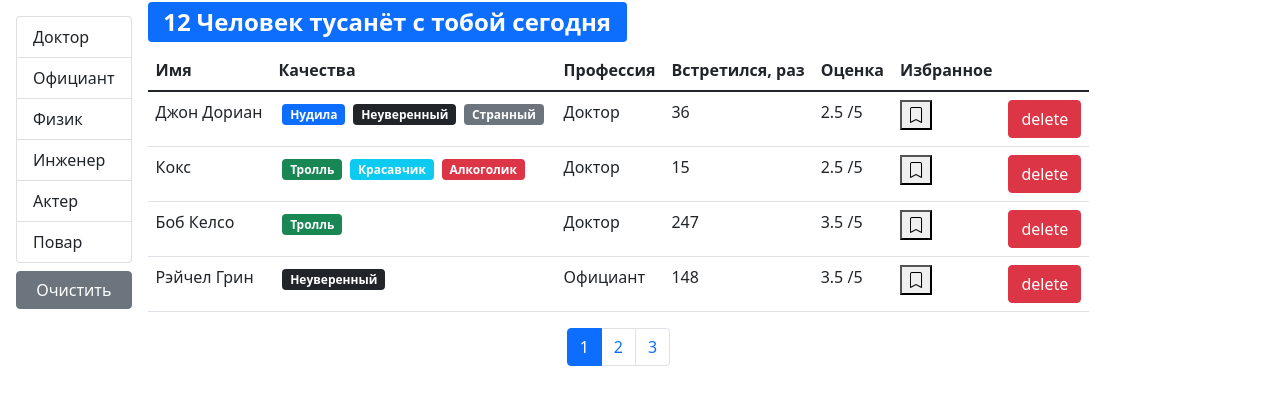
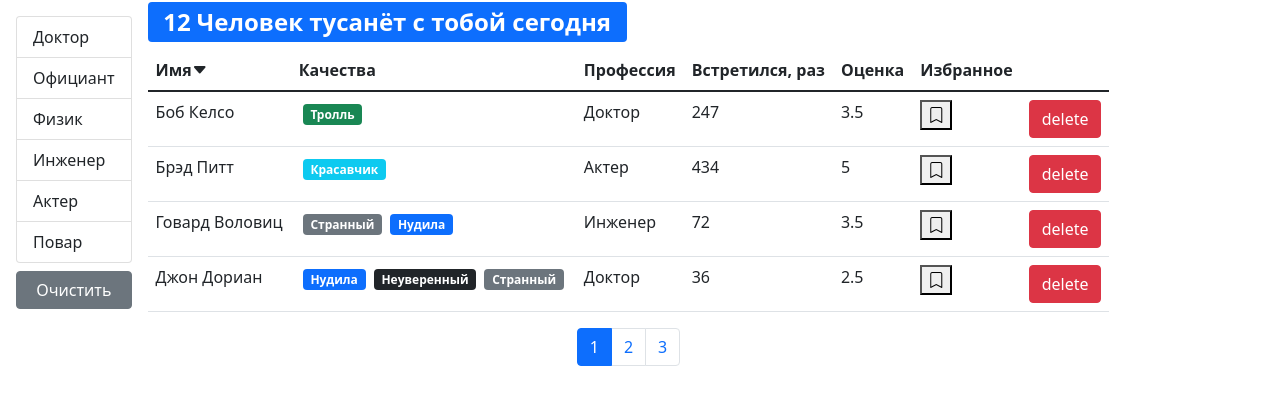
Before and after one commit to SergeyMaxx/fast-company_react, a React (Create React App) app: page / in a window 1280 px wide. Shown: the top 404 px of the page. Built offline with nearby package versions, Linux system fonts and the light colour scheme.

Commit message:
6. Сортировка. Задание 1

```diff
--- a/src/app/App.js
+++ b/src/app/App.js
@@ -1,36 +1,6 @@
-import React, {useEffect, useState} from 'react'
+import React from 'react'
 import Users from './components/users'
-import api from './api'
 
-function App() {
-  const [users, setUsers] = useState(null)
-
-  useEffect(() => {
-    api.users().then(data => setUsers(data))
-  }, [])
-
-  const handleDelete = userId => {
-    setUsers(p => p.filter(user => user._id !== userId))
-  }
-
-  const handleToggleBookMark = id => {
-    setUsers(p => p.map(user => user._id === id
-      ? {...user, bookmark: !user.bookmark}
-      : user
-    ))
-  }
-
-  return (
-    <div>
-      {users &&
-        <Users
-          users={users}
-          onDelete={handleDelete}
-          onToggleBookMark={handleToggleBookMark}
-        />
-      }
-    </div>
-  )
-}
+const App = () => <Users/>
 
 export default App
--- a/src/app/components/pagination.jsx
+++ b/src/app/components/pagination.jsx
@@ -1,11 +1,20 @@
-import React from 'react'
+import React, {useEffect} from 'react'
 import _ from 'lodash'
 import PropTypes from 'prop-types'
 
-const Pagination = ({pageCount, currentPage, onPageChange}) => {
+const Pagination = ({itemsCount, pageSize, currentPage, onPageChange}) => {
+  const pageCount = Math.ceil(itemsCount / pageSize)
   const pages = _.range(1, pageCount + 1)
 
+  useEffect(() => {
+    if (currentPage > pageCount) {
+      onPageChange(pageCount)
+    }
+  }, [itemsCount, currentPage, pageCount])
+
   return (
+    <>
+      {itemsCount > pageSize &&
         <nav>
           <ul className="pagination">
             {pages.map(page => (
@@ -20,11 +29,14 @@
             ))}
           </ul>
         </nav>
+      }
+    </>
   )
 }
 
 Pagination.propTypes = {
-  pageCount: PropTypes.number.isRequired,
+  itemsCount: PropTypes.number.isRequired,
+  pageSize: PropTypes.number.isRequired,
   currentPage: PropTypes.number.isRequired,
   onPageChange: PropTypes.func.isRequired
 }
--- /dev/null
+++ b/src/app/components/qualitiesList.jsx
@@ -0,0 +1,23 @@
+import React from 'react'
+import PropTypes from 'prop-types'
+import Qualities from './qualities'
+
+const QualitiesList = ({qualities}) => {
+  return (
+    <>
+      {qualities.map(q => (
+        <Qualities
+          key={q._id}
+          color={q.color}
+          name={q.name}
+        />
+      ))}
+    </>
+  )
+}
+
+QualitiesList.propTypes = {
+  qualities: PropTypes.arrayOf(PropTypes.object)
+}
+
+export default QualitiesList
--- /dev/null
+++ b/src/app/components/table.jsx
@@ -0,0 +1,34 @@
+import React from 'react'
+import PropTypes from 'prop-types'
+import TableHeader from './tableHeader'
+import TableBody from './tableBody'
+
+const Table = ({onSort, selectedSort, columns, data, children}) => {
+  return (
+    <table className="table">
+      {children || (
+        <>
+          <TableHeader
+            onSort={onSort}
+            selectedSort={selectedSort}
+            columns={columns}
+          />
+          <TableBody
+            columns={columns}
+            data={data}
+          />
+        </>
+      )}
+    </table>
+  )
+}
+
+Table.propTypes = {
+  onSort: PropTypes.func.isRequired,
+  selectedSort: PropTypes.object.isRequired,
+  columns: PropTypes.object.isRequired,
+  data: PropTypes.array.isRequired,
+  children: PropTypes.array
+}
+
+export default Table
--- /dev/null
+++ b/src/app/components/tableBody.jsx
@@ -0,0 +1,37 @@
+import React from 'react'
+import PropTypes from 'prop-types'
+import _ from 'lodash'
+
+const TableBody = ({data, columns}) => {
+  const renderContent = (item, column) => {
+    if (columns[column].component) {
+      const component = columns[column].component
+      if (typeof component === 'function') {
+        return component(item)
+      }
+      return component
+    }
+    return _.get(item, columns[column].path)
+  }
+
+  return (
+    <tbody>
+    {data.map(item => (
+      <tr key={item._id}>
+        {Object.keys(columns).map(column => (
+          <td key={column}>
+            {renderContent(item, column)}
+          </td>
+        ))}
+      </tr>
+    ))}
+    </tbody>
+  )
+}
+
+TableBody.propTypes = {
+  data: PropTypes.array.isRequired,
+  columns: PropTypes.object.isRequired
+}
+
+export default TableBody
--- /dev/null
+++ b/src/app/components/tableHeader.jsx
@@ -0,0 +1,48 @@
+import React from 'react'
+import PropTypes from 'prop-types'
+
+const TableHeader = ({onSort, selectedSort, columns}) => {
+  const handleSort = item => {
+    if (selectedSort.path === item) {
+      onSort({
+        ...selectedSort,
+        order: selectedSort.order === 'asc' ? 'desc' : 'asc'
+      })
+    } else {
+      onSort({path: item, order: 'asc'})
+    }
+  }
+
+  const createArrow = selectedSort.order === 'asc'
+    ? <i className="bi bi-caret-down-fill"/>
+    : <i className="bi bi-caret-up-fill"/>
+
+  return (
+    <thead>
+    <tr>
+      {Object.keys(columns).map(column => (
+        <th
+          key={column}
+          onClick={columns[column].path
+            ? () => handleSort(columns[column].path)
+            : undefined
+          }
+          role={columns[column].path && 'button'}
+          scope="col"
+        >
+          {columns[column].name}
+          {(selectedSort.path === columns[column].path) ? createArrow : null}
+        </th>
+      ))}
+    </tr>
+    </thead>
+  )
+}
+
+TableHeader.propTypes = {
+  onSort: PropTypes.func.isRequired,
+  selectedSort: PropTypes.object.isRequired,
+  columns: PropTypes.object.isRequired
+}
+
+export default TableHeader
--- a/src/app/components/users.jsx
+++ b/src/app/components/users.jsx
@@ -1,40 +1,51 @@
 import React, {useEffect, useState} from 'react'
-import User from './user'
 import {paginate} from '../utils/paginate'
 import Pagination from './pagination'
-import PropTypes from 'prop-types'
 import GroupList from './groupList'
 import api from '../api'
 import SearchStatus from './searchStatus'
+import UsersTable from './usersTable'
+import _ from 'lodash'
 
-const Users = ({users, onDelete, onToggleBookMark}) => {
+const Users = () => {
+  const [users, setUsers] = useState(null)
   const [currentPage, setCurrentPage] = useState(1)
   const [professions, setProfessions] = useState(null)
   const [selectedProf, setSelectedProf] = useState()
-
+  const [sortBy, setSortBy] = useState({path: 'name', order: 'asc'})
   const pageSize = 4
-  const pageCount = Math.ceil(users.length / pageSize)
 
   useEffect(() => {
-    if (currentPage > pageCount) {
-      setCurrentPage(pageCount)
-    }
-  }, [users.length, currentPage, pageCount])
+    api.users().then(data => setUsers(data))
+  }, [])
 
   useEffect(() => {
     api.professions().then(data => setProfessions(data))
   }, [])
 
+  const handleDelete = userId => {
+    setUsers(p => p.filter(user => user._id !== userId))
+  }
+
+  const handleToggleBookMark = id => {
+    setUsers(p => p.map(user => user._id === id
+      ? {...user, bookmark: !user.bookmark}
+      : user
+    ))
+  }
+
   useEffect(() => {
     setCurrentPage(1)
   }, [selectedProf])
 
+  if (users) {
     const filteredUser = selectedProf
       ? users.filter(u => u.profession._id === selectedProf._id)
       : users
 
     const count = filteredUser.length
-  const userCrop = paginate(filteredUser, currentPage, pageSize)
+    const sortedUser = _.orderBy(filteredUser, [sortBy.path], [sortBy.order])
+    const userCrop = paginate(sortedUser, currentPage, pageSize)
 
     return (
       <div className="d-flex">
@@ -45,7 +56,10 @@
               items={professions}
               onItemSelect={item => setSelectedProf(item)}
             />
-          <button className="btn  btn-secondary mt-2" onClick={() => setSelectedProf(null)}>
+            <button
+              className="btn  btn-secondary mt-2"
+              onClick={() => setSelectedProf(null)}
+            >
               Очистить
             </button>
           </div>
@@ -53,48 +67,27 @@
         <div className="d-flex flex-column">
           <SearchStatus length={count}/>
           {count > 0 && (
-          <table className="table">
-            <thead>
-            <tr>
-              <th scope="col">Имя</th>
-              <th scope="col">Качества</th>
-              <th scope="col">Профессия</th>
-              <th scope="col">Встретился, раз</th>
-              <th scope="col">Оценка</th>
-              <th scope="col">Избранное</th>
-              <th/>
-            </tr>
-            </thead>
-            <tbody>
-            {userCrop.map(user => (
-              <User
-                key={user._id}
-                onDelete={onDelete}
-                onToggleBookMark={onToggleBookMark}
-                user={user}
+            <UsersTable
+              users={userCrop}
+              onSort={item => setSortBy(item)}
+              selectedSort={sortBy}
+              onDelete={handleDelete}
+              onToggleBookMark={handleToggleBookMark}
             />
-            ))}
-            </tbody>
-          </table>
           )}
           <div className="d-flex justify-content-center">
-          {count > pageSize &&
             <Pagination
-              pageCount={pageCount}
+              itemsCount={count}
+              pageSize={pageSize}
               currentPage={currentPage}
               onPageChange={pageIndex => setCurrentPage(pageIndex)}
             />
-          }
           </div>
         </div>
       </div>
     )
   }
-
-Users.propTypes = {
-  onDelete: PropTypes.func.isRequired,
-  onToggleBookMark: PropTypes.func.isRequired,
-  users: PropTypes.arrayOf(PropTypes.object)
+  return 'Loading...'
 }
 
 export default Users
--- /dev/null
+++ b/src/app/components/usersTable.jsx
@@ -0,0 +1,69 @@
+import React from 'react'
+import PropTypes from 'prop-types'
+import Bookmark from './bookmark'
+import QualitiesList from './qualitiesList'
+import Table from './table'
+
+const UsersTable = ({users, onSort, selectedSort, onToggleBookMark, onDelete}) => {
+  const columns = {
+    name: {
+      path: 'name',
+      name: 'Имя'
+    },
+    qualities: {
+      name: 'Качества',
+      component: user => <QualitiesList qualities={user.qualities}/>
+    },
+    professions: {
+      path: 'profession.name',
+      name: 'Профессия'
+    },
+    completedMeetings: {
+      path: 'completedMeetings',
+      name: 'Встретился, раз'
+    },
+    rate: {
+      path: 'rate',
+      name: 'Оценка'
+    },
+    bookmark: {
+      path: 'bookmark',
+      name: 'Избранное',
+      component: user => (
+        <Bookmark
+          status={user.bookmark}
+          remove={() => onToggleBookMark(user._id)}
+        />
+      )
+    },
+    delete: {
+      component: user => (
+        <button
+          onClick={() => onDelete(user._id)}
+          className="btn btn-danger"
+        >
+          delete
+        </button>
+      )
+    }
+  }
+
+  return (
+    <Table
+      onSort={onSort}
+      selectedSort={selectedSort}
+      columns={columns}
+      data={users}
+    />
+  )
+}
+
+UsersTable.propTypes = {
+  users: PropTypes.arrayOf(PropTypes.object),
+  onSort: PropTypes.func.isRequired,
+  selectedSort: PropTypes.object.isRequired,
+  onToggleBookMark: PropTypes.func.isRequired,
+  onDelete: PropTypes.func.isRequired
+}
+
+export default UsersTable
```
Lines whose indentation alone changed are shown as unchanged.
